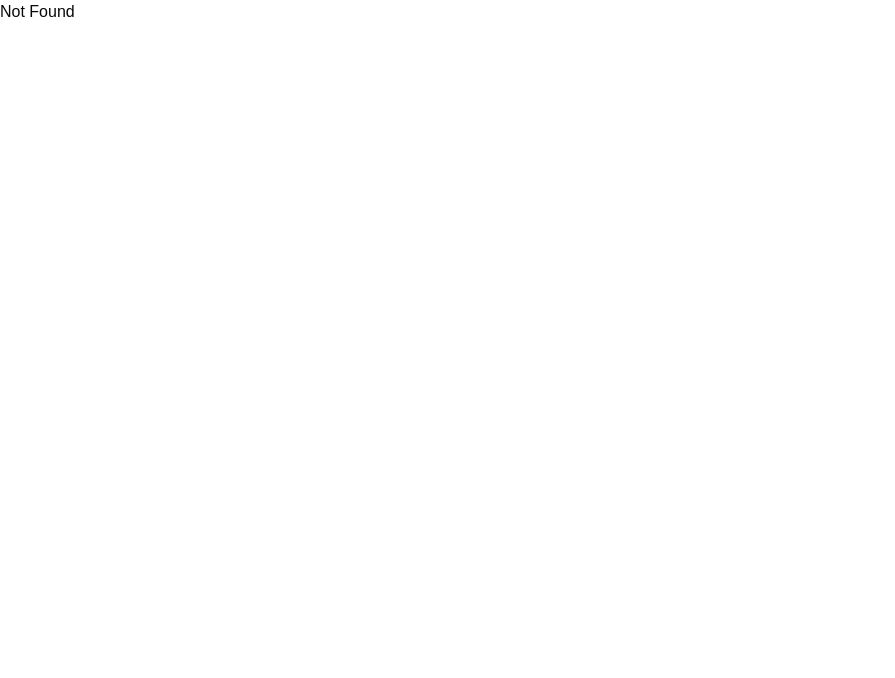
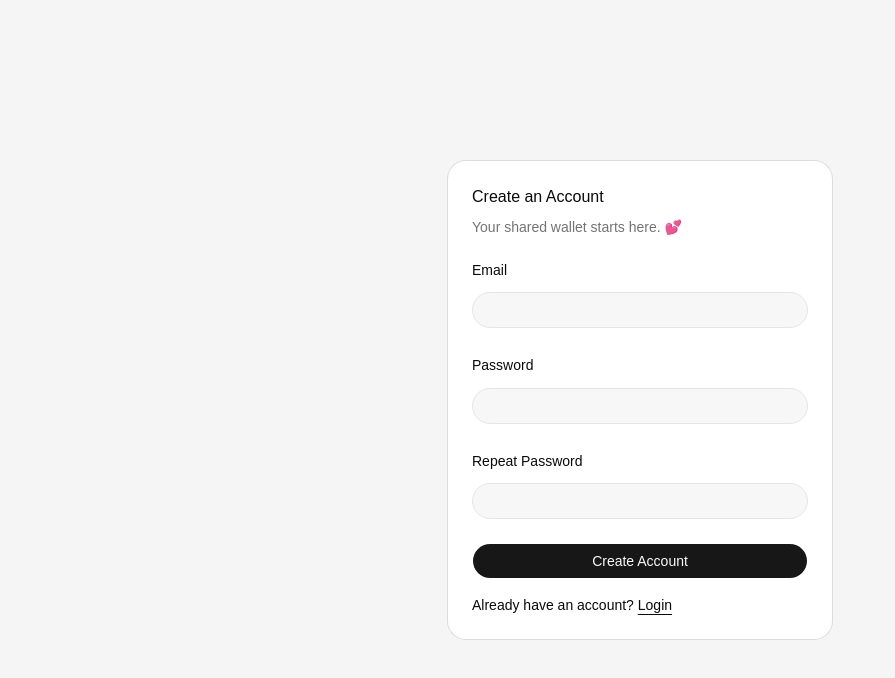
Before and after one commit to andrewnessinjim/couples-wallet, a React (Vite) app: page /register in a window 1280 px wide. Shown: the top 678 px of the page, without its empty margins (0-895 px from the left). Built offline with nearby package versions, Linux system fonts and the light colour scheme.

Commit message:
feat: registration form

```diff
--- a/src/routeTree.gen.ts
+++ b/src/routeTree.gen.ts
@@ -12,6 +12,7 @@ import { Route as rootRouteImport } from './routes/__root'
 import { Route as IndexRouteImport } from './routes/index'
 import { Route as AuthRouteImport } from './routes/_auth'
 import { Route as AuthLoginIndexRouteImport } from './routes/_auth/login/index'
+import { Route as AuthRegisterIndexRouteImport } from './routes/_auth/register/index'
 
 const IndexRoute = IndexRouteImport.update({
   id: '/',
@@ -27,27 +28,35 @@ const AuthLoginIndexRoute = AuthLoginIndexRouteImport.update({
   path: '/login/',
   getParentRoute: () => AuthRoute,
 } as any)
+const AuthRegisterIndexRoute = AuthRegisterIndexRouteImport.update({
+  id: '/register/',
+  path: '/register/',
+  getParentRoute: () => AuthRoute,
+} as any)
 
 export interface FileRoutesByFullPath {
   '/': typeof IndexRoute
   '/login/': typeof AuthLoginIndexRoute
+  '/register/': typeof AuthRegisterIndexRoute
 }
 export interface FileRoutesByTo {
   '/': typeof IndexRoute
   '/login': typeof AuthLoginIndexRoute
+  '/register': typeof AuthRegisterIndexRoute
 }
 export interface FileRoutesById {
   __root__: typeof rootRouteImport
   '/': typeof IndexRoute
   '/_auth': typeof AuthRouteWithChildren
   '/_auth/login/': typeof AuthLoginIndexRoute
+  '/_auth/register/': typeof AuthRegisterIndexRoute
 }
 export interface FileRouteTypes {
   fileRoutesByFullPath: FileRoutesByFullPath
-  fullPaths: '/' | '/login/'
+  fullPaths: '/' | '/login/' | '/register/'
   fileRoutesByTo: FileRoutesByTo
-  to: '/' | '/login'
-  id: '__root__' | '/' | '/_auth' | '/_auth/login/'
+  to: '/' | '/login' | '/register'
+  id: '__root__' | '/' | '/_auth' | '/_auth/login/' | '/_auth/register/'
   fileRoutesById: FileRoutesById
 }
 export interface RootRouteChildren {
@@ -78,15 +87,24 @@ declare module '@tanstack/react-router' {
       preLoaderRoute: typeof AuthLoginIndexRouteImport
       parentRoute: typeof AuthRoute
     }
+    '/_auth/register/': {
+      id: '/_auth/register/'
+      path: '/register'
+      fullPath: '/register/'
+      preLoaderRoute: typeof AuthRegisterIndexRouteImport
+      parentRoute: typeof AuthRoute
+    }
   }
 }
 
 interface AuthRouteChildren {
   AuthLoginIndexRoute: typeof AuthLoginIndexRoute
+  AuthRegisterIndexRoute: typeof AuthRegisterIndexRoute
 }
 
 const AuthRouteChildren: AuthRouteChildren = {
   AuthLoginIndexRoute: AuthLoginIndexRoute,
+  AuthRegisterIndexRoute: AuthRegisterIndexRoute,
 }
 
 const AuthRouteWithChildren = AuthRoute._addFileChildren(AuthRouteChildren)
--- a/src/routes/_auth/login/index.tsx
+++ b/src/routes/_auth/login/index.tsx
@@ -1,5 +1,5 @@
 import { zodResolver } from "@hookform/resolvers/zod";
-import { createFileRoute } from "@tanstack/react-router";
+import { createFileRoute, Link } from "@tanstack/react-router";
 import { Controller, useForm } from "react-hook-form";
 import { z } from "zod";
 import { Button } from "@/components/ui/button";
@@ -60,15 +60,10 @@ function LoginPage() {
               name="email"
               control={form.control}
               render={({ field, fieldState }) => {
-                console.log({ field, fieldState });
                 return (
                   <Field data-invalid={fieldState.invalid}>
-                    <div className="flex gap-4 items-baseline">
-                      <FieldLabel htmlFor="email">Email</FieldLabel>
-                      {fieldState.invalid && (
-                        <FieldError errors={[fieldState.error]} />
-                      )}
-                    </div>
+                    <FieldLabel htmlFor="email">Email</FieldLabel>
+
                     <Input
                       {...field}
                       id="email"
@@ -76,6 +71,9 @@ function LoginPage() {
                       autoComplete="email"
                       aria-invalid={fieldState.invalid}
                     />
+                    {fieldState.invalid && (
+                      <FieldError errors={[fieldState.error]} />
+                    )}
                   </Field>
                 );
               }}
@@ -86,12 +84,8 @@ function LoginPage() {
               control={form.control}
               render={({ field, fieldState }) => (
                 <Field data-invalid={fieldState.invalid}>
-                  <div className="flex gap-4 items-baseline">
-                    <FieldLabel htmlFor="password">Password</FieldLabel>
-                    {fieldState.invalid && (
-                      <FieldError errors={[fieldState.error]} />
-                    )}
-                  </div>
+                  <FieldLabel htmlFor="password">Password</FieldLabel>
+
                   <Input
                     {...field}
                     id="password"
@@ -99,13 +93,16 @@ function LoginPage() {
                     autoComplete="current-password"
                     aria-invalid={fieldState.invalid}
                   />
+                  {fieldState.invalid && (
+                    <FieldError errors={[fieldState.error]} />
+                  )}
                 </Field>
               )}
             />
           </FieldGroup>
         </CardContent>
 
-        <CardFooter className="mt-6">
+        <CardFooter className="mt-6 flex-col items-start gap-4">
           <Button
             type="submit"
             className="w-full"
@@ -113,6 +110,12 @@ function LoginPage() {
           >
             Log in
           </Button>
+          <p className="text-sm">
+            Don't have an account?{" "}
+            <Link to="/register" className="underline underline-offset-4">
+              Create one
+            </Link>
+          </p>
         </CardFooter>
       </form>
     </Card>
--- /dev/null
+++ b/src/routes/_auth/register/index.tsx
@@ -0,0 +1,133 @@
+import { Button } from "@/components/ui/button";
+import {
+  Card,
+  CardContent,
+  CardDescription,
+  CardFooter,
+  CardHeader,
+  CardTitle,
+} from "@/components/ui/card";
+import {
+  Field,
+  FieldGroup,
+  FieldLabel,
+  FieldError,
+} from "@/components/ui/field";
+import { Input } from "@/components/ui/input";
+import { zodResolver } from "@hookform/resolvers/zod";
+import { createFileRoute, Link } from "@tanstack/react-router";
+import { Controller, useForm } from "react-hook-form";
+import z from "zod";
+
+export const Route = createFileRoute("/_auth/register/")({
+  component: RegisterPage,
+});
+
+const registerSchema = z
+  .object({
+    email: z.email("Enter a valid email address"),
+    password: z.string().min(8, "At least 8 characters"),
+    repeatPassword: z.string(),
+  })
+  .refine((data) => data.password === data.repeatPassword, {
+    message: "Passwords don't match",
+    path: ["repeatPassword"],
+  });
+
+type RegisterValues = z.infer<typeof registerSchema>;
+
+function RegisterPage() {
+  const form = useForm<RegisterValues>({
+    resolver: zodResolver(registerSchema),
+    defaultValues: { email: "", password: "", repeatPassword: "" },
+  });
+
+  function onSubmit(registerValues: RegisterValues) {
+    console.log(registerValues);
+  }
+
+  return (
+    <Card>
+      <CardHeader>
+        <CardTitle>Create an Account</CardTitle>
+        <CardDescription>Your shared wallet starts here. 💕</CardDescription>
+      </CardHeader>
+      <form onSubmit={form.handleSubmit(onSubmit)} noValidate>
+        <CardContent>
+          <FieldGroup>
+            <Controller
+              name="email"
+              control={form.control}
+              render={({ field, fieldState }) => (
+                <Field data-invalid={fieldState.invalid}>
+                  <FieldLabel htmlFor="email">Email</FieldLabel>
+                  <Input
+                    {...field}
+                    type="email"
+                    id="email"
+                    autoComplete="email"
+                    aria-invalid={fieldState.invalid}
+                  />
+                  {fieldState.invalid && (
+                    <FieldError errors={[fieldState.error]} />
+                  )}
+                </Field>
+              )}
+            />
+            <Controller
+              name="password"
+              control={form.control}
+              render={({ field, fieldState }) => (
+                <Field data-invalid={fieldState.invalid}>
+                  <FieldLabel htmlFor="password">Password</FieldLabel>
+                  <Input
+                    {...field}
+                    type="password"
+                    id="password"
+                    autoComplete="new-password"
+                    aria-invalid={fieldState.invalid}
+                  />
+                  {fieldState.invalid && (
+                    <FieldError errors={[fieldState.error]} />
+                  )}
+                </Field>
+              )}
+            />
+            <Controller
+              control={form.control}
+              name="repeatPassword"
+              render={({ field, fieldState }) => (
+                <Field data-invalid={fieldState.invalid}>
+                  <FieldLabel htmlFor="repeatPassword">
+                    Repeat Password
+                  </FieldLabel>
+                  <Input
+                    {...field}
+                    type="password"
+                    id="repeatPassword"
+                    autoComplete="new-password"
+                    aria-invalid={fieldState.invalid}
+                  />
+                  {fieldState.invalid && (
+                    <FieldError errors={[fieldState.error]} />
+                  )}
+                </Field>
+              )}
+            />
+          </FieldGroup>
+        </CardContent>
+        <CardFooter className="mt-6 flex-col items-start gap-4">
+          <Button className="w-full" type="submit">
+            Create Account
+          </Button>
+          <p className="text-sm">
+            Already have an account?{" "}
+            <Link to="/login" className="underline underline-offset-4">
+              Login
+            </Link>
+          </p>
+        </CardFooter>
+      </form>
+    </Card>
+  );
+}
```
Also changed, not shown: 2 other files (tests, documents, lock files or other folders).
